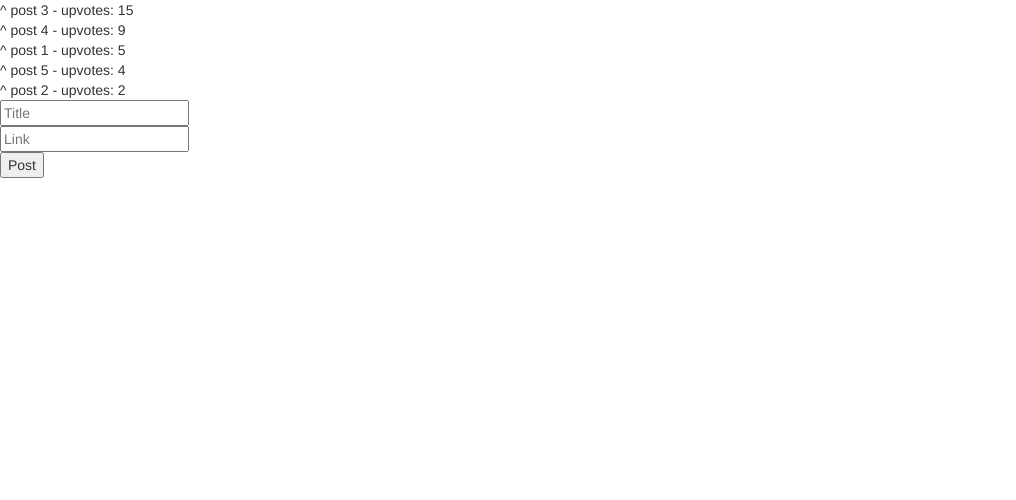
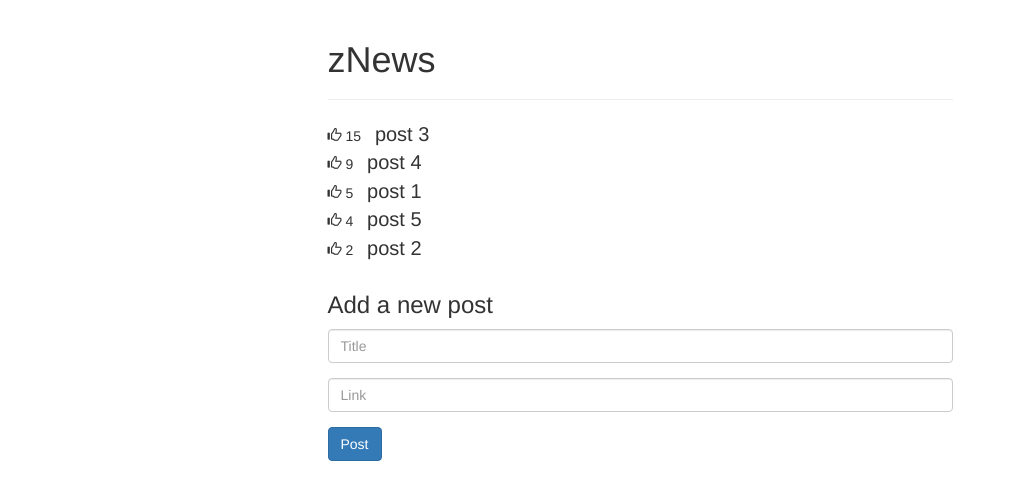
Before and after one commit to zitro/angular_test, a plain HTML site: page index.html in a window 1280 px wide. Shown: the whole page, without its empty margins (0-1016 px from the left). Drawn offline with nearby package versions, Linux system fonts and the light colour scheme.

Commit message:
added in bootstrap grid and styling

```diff
--- a/index.html
+++ b/index.html
@@ -6,24 +6,47 @@
     <script src="app.js"></script>
   </head>
   <body ng-app="zNews" ng-controller="MainCtrl">
+		<div class="row">
+    <div class="col-md-6 col-md-offset-3">
+
+      <div class="page-header">
+        <h1>zNews</h1>
+      </div>
+
       <div ng-repeat="post in posts | orderBy:'-upvotes'">
-		  <span ng-click="incrementUpvotes(post)">^</span>
+        <span class="glyphicon glyphicon-thumbs-up"
+          ng-click="incrementUpvotes(post)"></span>
+        {{post.upvotes}}
+        <span style="font-size:20px; margin-left:10px;">
           <a ng-show="post.link" href="{{post.link}}">
             {{post.title}}
           </a>
           <span ng-hide="post.link">
             {{post.title}}
           </span>
-		  - upvotes: {{post.upvotes}}
+        </span>
       </div>
 
-		<form ng-submit="addPost()">
-			<input type="text" placeholder="Title" ng-model="title"></input>
-  		<br>
-  		<input type="text" placeholder="Link" ng-model="link"></input>
-  		<br>
-  		<button type="submit">Post</button>
+      <form ng-submit="addPost()"
+        style="margin-top:30px;">
+        <h3>Add a new post</h3>
+
+        <div class="form-group">
+          <input type="text"
+            class="form-control"
+            placeholder="Title"
+            ng-model="title"></input>
+        </div>
+        <div class="form-group">
+          <input type="text"
+          class="form-control"
+          placeholder="Link"
+          ng-model="link"></input>
+        </div>
+        <button type="submit" class="btn btn-primary">Post</button>
       </form>
 
+    </div>
+  </div>
   </body>
 </html>
```
Lines whose indentation alone changed are shown as unchanged.
